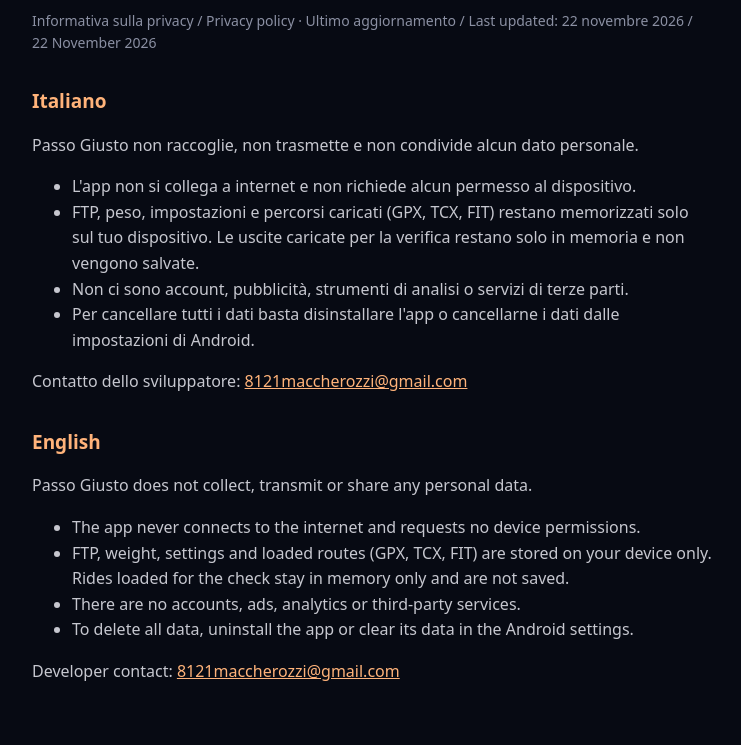
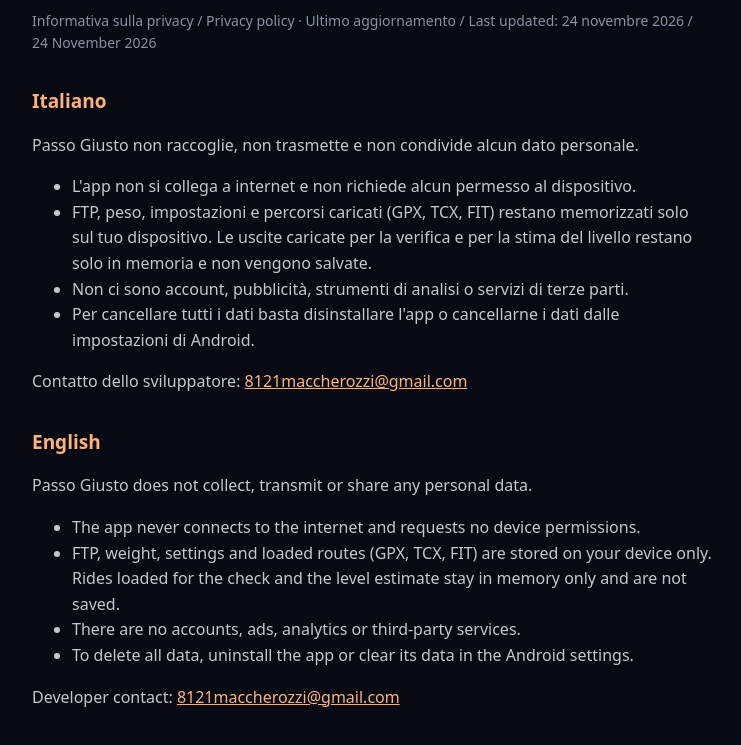
Before and after one commit to 8121maccherozzi-amt/passo-giusto-privacy, a plain HTML site: page index.html in a window 1280 px wide. Shown: the part 71-816 px from the top of the page, without its empty margins (268-1009 px from the left). Drawn offline with Linux system fonts and the light colour scheme.

Commit message:
Informativa: le uscite caricate anche per la stima del livello restano solo in memoria; data aggiornata
Co-Authored-By: Claude Opus 4.8 <noreply@anthropic.com>
Claude-Session: https://claude.ai/code/session_01Hq9dw5P2XVzTj7fhmgvguY

```diff
--- a/index.html
+++ b/index.html
@@ -16,13 +16,13 @@ p, li { color: #c6c7cf; } a { color: #ffb37a; }
 <body>
 <main>
 <h1>Passo Giusto</h1>
-<p class="d">Informativa sulla privacy / Privacy policy · Ultimo aggiornamento / Last updated: 22 novembre 2026 / 22 November 2026</p>
+<p class="d">Informativa sulla privacy / Privacy policy · Ultimo aggiornamento / Last updated: 24 novembre 2026 / 24 November 2026</p>
 
 <h2>Italiano</h2>
 <p>Passo Giusto non raccoglie, non trasmette e non condivide alcun dato personale.</p>
 <ul>
 <li>L'app non si collega a internet e non richiede alcun permesso al dispositivo.</li>
-<li>FTP, peso, impostazioni e percorsi caricati (GPX, TCX, FIT) restano memorizzati solo sul tuo dispositivo. Le uscite caricate per la verifica restano solo in memoria e non vengono salvate.</li>
+<li>FTP, peso, impostazioni e percorsi caricati (GPX, TCX, FIT) restano memorizzati solo sul tuo dispositivo. Le uscite caricate per la verifica e per la stima del livello restano solo in memoria e non vengono salvate.</li>
 <li>Non ci sono account, pubblicità, strumenti di analisi o servizi di terze parti.</li>
 <li>Per cancellare tutti i dati basta disinstallare l'app o cancellarne i dati dalle impostazioni di Android.</li>
 </ul>
@@ -32,7 +32,7 @@ p, li { color: #c6c7cf; } a { color: #ffb37a; }
 <p>Passo Giusto does not collect, transmit or share any personal data.</p>
 <ul>
 <li>The app never connects to the internet and requests no device permissions.</li>
-<li>FTP, weight, settings and loaded routes (GPX, TCX, FIT) are stored on your device only. Rides loaded for the check stay in memory only and are not saved.</li>
+<li>FTP, weight, settings and loaded routes (GPX, TCX, FIT) are stored on your device only. Rides loaded for the check and the level estimate stay in memory only and are not saved.</li>
 <li>There are no accounts, ads, analytics or third-party services.</li>
 <li>To delete all data, uninstall the app or clear its data in the Android settings.</li>
 </ul>
```
